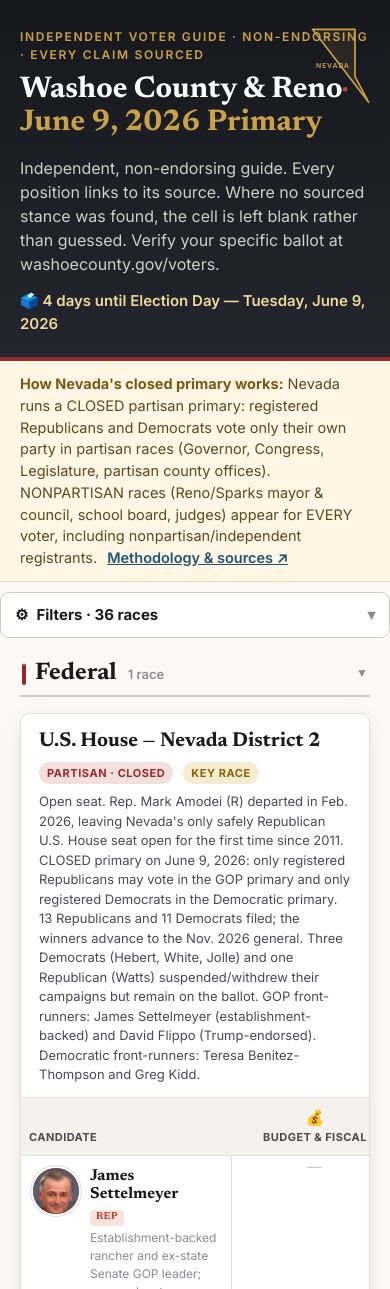
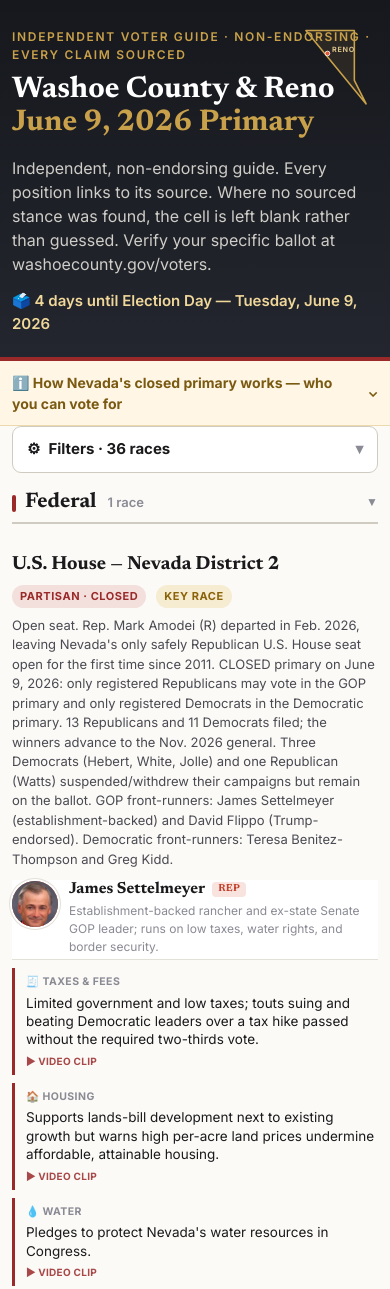
Before and after one commit to kevnull/washoe-reno-2026-voter-guide, a plain HTML site: page index.html in a window 390 px wide. Shown: the top 1289 px of the page. Drawn offline with Linux system fonts and the light colour scheme.

Commit message:
Mobile: flat full-width candidate layout, collapsible rules banner, fixed NV outline
- Fix candidate rows overflowing (616px in 375 viewport): desktop table.matrix
  min-width:640 outspecified the mobile reset; now table.matrix{min-width:0} on mobile
- Replace nested padded card-in-card with a FLAT layout — hierarchy via type scale,
  dividers, and colored issue accent bars instead of compounding indentation
- Run content flush to a single 12px gutter (no per-level padding stacking)
- Collapse 'How Nevada's closed primary works' into a <details> disclosure (collapsed by default)
- Redraw the Nevada outline (cleaner silhouette) with a Reno marker; drop the awkward center label
- Version CSS/JS assets (?v=6) to prevent stale-cache after deploys

Co-Authored-By: Claude Opus 4.8 <noreply@anthropic.com>

```diff
--- a/css/styles.css
+++ b/css/styles.css
@@ -41,9 +41,9 @@ a { color: var(--accent-2); }
 }
 .header-grid { display: grid; grid-template-columns: 1fr auto; gap: 24px; align-items: start; }
 .nv-outline { width: clamp(90px, 13vw, 150px); height: auto; margin-top: 6px; flex: none; }
-.nv-outline path { fill: rgba(201,161,74,.10); stroke: #c9a14a; stroke-width: 2.2; stroke-linejoin: round; }
-.nv-outline .nv-dot { fill: #c2402a; }
-.nv-outline .nv-label { fill: #c9a14a; font: 700 9px 'Inter', sans-serif; letter-spacing: .12em; text-anchor: middle; opacity: .9; }
+.nv-outline path { fill: rgba(201,161,74,.10); stroke: #c9a14a; stroke-width: 2.4; stroke-linejoin: round; stroke-linecap: round; }
+.nv-outline .nv-dot { fill: #e0573a; stroke: #fff; stroke-width: 1.2; }
+.nv-outline .nv-label { fill: #d8c08a; font: 700 11px 'Inter', sans-serif; letter-spacing: .1em; text-anchor: start; }
 .eyebrow {
   text-transform: uppercase; letter-spacing: .14em; font-size: 12px;
   font-weight: 600; color: #c9a14a; margin: 0 0 10px;
@@ -53,12 +53,19 @@ a { color: var(--accent-2); }
 .lede { max-width: 720px; color: #cfcdc7; margin: 16px 0 0; font-size: 16px; }
 .countdown { margin: 14px 0 0; font-weight: 600; color: #f0d79a; font-size: 15px; }
 
-/* Rules banner */
-.rules-banner {
-  background: #fff6e6; border-bottom: 1px solid #ecd9ad; font-size: 14.5px;
-  padding: 12px 0; color: #5a4a22;
+/* Rules banner (collapsible) */
+.rules-banner { background: #fff6e6; border-bottom: 1px solid #ecd9ad; color: #5a4a22; }
+.rules-summary {
+  list-style: none; cursor: pointer; display: flex; align-items: center; gap: 10px;
+  max-width: var(--maxw); margin: 0 auto; padding: 11px 20px;
+  font-weight: 700; font-size: 14px; color: #7a5a12;
 }
-.rules-banner strong { color: #7a5a12; }
+.rules-summary::-webkit-details-marker { display: none; }
+.rules-summary:hover { color: #9a6f12; }
+.rb-chev { margin-left: auto; transition: transform .18s ease; font-size: 13px; }
+.rules-banner[open] .rb-chev { transform: rotate(180deg); }
+.rules-body { max-width: var(--maxw); margin: 0 auto; padding: 0 20px 14px; font-size: 14.5px; }
+.rules-body p { margin: 0 0 8px; }
 .link-btn {
   background: none; border: none; color: var(--accent-2); cursor: pointer;
   font: inherit; font-weight: 600; padding: 0; margin-left: 6px; text-decoration: underline;
@@ -323,6 +330,44 @@ table.matrix { border-collapse: collapse; width: 100%; min-width: 640px; font-si
   .jumpnav { flex-wrap: nowrap; overflow-x: auto; -webkit-overflow-scrolling: touch; padding-bottom: 4px; }
   .jn-chip, .jn-select { flex: none; }
   .level-group, .race-card { scroll-margin-top: 70px; }
-  .cell { min-width: 168px; max-width: 200px; }
+
+  /* One outer gutter only — no compounding padding per nesting level.
+     Hierarchy is shown with type scale, dividers, and color bars instead of indentation. */
+  .wrap { padding: 0 12px; }
+  #app { padding: 6px 12px 46px; }
+  .rules-summary, .rules-body { padding-left: 12px; padding-right: 12px; }
+
+  /* Level: heading + underline only */
+  .level-group { margin-bottom: 22px; }
+  .level-head { padding: 2px 0 8px; }
+  .level-head h2 { font-size: 21px; }
+
+  /* Race: flat and full-bleed; separated from the next race by a divider (no box, no inner padding) */
+  .race-card { border: none; border-radius: 0; box-shadow: none; margin-bottom: 0; overflow: visible; background: none; }
+  .level-body > .race-card { border-bottom: 1px solid var(--line-strong); padding-bottom: 6px; }
+  .race-head { padding: 15px 0 9px; }
+  .race-head h3 { font-size: 19px; }
+
+  /* Matrix -> flat candidate list. Fixes desktop `table.matrix{min-width:640}` (higher specificity). */
+  .matrix-scroll { overflow: visible; border-top: none; }
+  table.matrix { min-width: 0; width: 100%; }
+  .matrix, .matrix tbody, .matrix tr, .matrix td { display: block; width: auto; }
+  .matrix thead { display: none; }
+  .matrix tbody tr { padding: 11px 0 4px; border-top: 1px solid var(--line); }
+  .matrix tbody tr:first-child { border-top: none; padding-top: 2px; }
+  .matrix td.cand-cell { position: static; box-shadow: none; min-width: 0; padding: 0 0 3px !important; }
+  .matrix td.cell {
+    border-left: 3px solid var(--accent-2); border-bottom: none;
+    min-width: 0; max-width: none; padding: 6px 0 6px 11px; margin-top: 8px;
+  }
+  .matrix td.cell.has-video { border-left-color: var(--accent); }
+  .matrix td.cell.empty { display: none; }
+  .cell::before {
+    content: attr(data-label); display: block; font-weight: 700; font-size: 10.5px;
+    letter-spacing: .04em; text-transform: uppercase; color: var(--ink-faint); margin-bottom: 4px;
+  }
+  .cell-stance { -webkit-line-clamp: 6; font-size: 13.5px; }
+  .cell-flag { margin-top: 5px; }
+  .no-positions-row { padding: 4px 0 !important; }
 }
 @media (prefers-reduced-motion: reduce) { html { scroll-behavior: auto; } }
--- a/index.html
+++ b/index.html
@@ -8,7 +8,7 @@
 <link rel="preconnect" href="https://fonts.googleapis.com" />
 <link rel="preconnect" href="https://fonts.gstatic.com" crossorigin />
 <link href="https://fonts.googleapis.com/css2?family=Newsreader:opsz,wght@6..72,400;6..72,600;6..72,700&family=Inter:wght@400;500;600;700&display=swap" rel="stylesheet" />
-<link rel="stylesheet" href="css/styles.css" />
+<link rel="stylesheet" href="css/styles.css?v=6" />
 </head>
 <body>
 <header class="site-header">
@@ -19,21 +19,24 @@
       <p class="lede" id="lede"></p>
       <p class="countdown" id="countdown"></p>
     </div>
-    <svg class="nv-outline" viewBox="0 0 100 112" aria-hidden="true" focusable="false">
-      <path d="M19 7 L75 7 L75 69 L93 103 L19 7 Z" />
-      <circle class="nv-dot" cx="62" cy="86" r="3.2" />
-      <text class="nv-label" x="46" y="58">NEVADA</text>
+    <svg class="nv-outline" viewBox="0 0 116 132" aria-hidden="true" focusable="false">
+      <path d="M12 10 H86 V86 L104 122 Z" />
+      <circle class="nv-dot" cx="45" cy="45" r="3.6" />
+      <text class="nv-label" x="52" y="43">RENO</text>
     </svg>
   </div>
 </header>
 
-<div class="rules-banner" id="rulesBanner">
-  <div class="wrap">
-    <strong>How Nevada's closed primary works:</strong>
-    <span id="rulesText"></span>
+<details class="rules-banner" id="rulesBanner">
+  <summary class="rules-summary">
+    <span class="rb-title">ℹ️ How Nevada's closed primary works — who you can vote for</span>
+    <span class="rb-chev" aria-hidden="true">⌄</span>
+  </summary>
+  <div class="rules-body">
+    <p id="rulesText"></p>
     <button class="link-btn" id="methodBtn" type="button">Methodology &amp; sources ↗</button>
   </div>
-</div>
+</details>
 
 <nav class="controls" id="controls">
   <div class="wrap filters-bar">
@@ -100,6 +103,6 @@
 
 <div class="tooltip" id="tooltip" hidden></div>
 
-<script src="js/app.js"></script>
+<script src="js/app.js?v=6"></script>
 </body>
 </html>
--- a/js/app.js
+++ b/js/app.js
@@ -313,8 +313,10 @@ function issueCell(c, k) {
   const p = (c.positions || {})[k];
   if (!p) { const td = el('td', 'cell empty'); td.innerHTML = '<span class="dash">—</span>'; return td; }
   const hasVid = !!p.videoUrl;
+  const iss = DATA.issues[k];
   const td = el('td', 'cell' + (hasVid ? ' has-video' : ''));
   td.dataset.cand = c.id; td.dataset.issue = k;
+  td.dataset.label = `${iss.icon} ${iss.label}`;
   td.innerHTML = `<div class="cell-stance">${esc(p.stance)}</div>` +
     `<div class="cell-flag">${hasVid ? '▶ video clip' : 'source ↗'}</div>`;
   return td;
```
